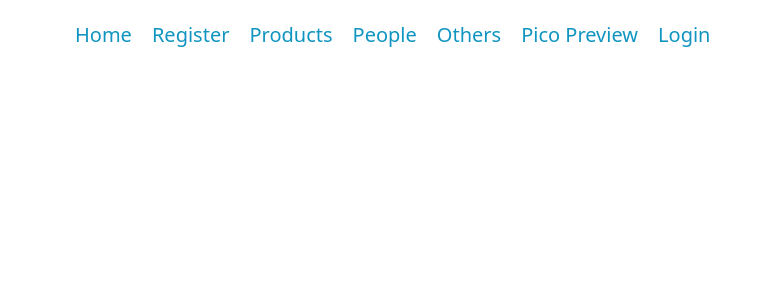
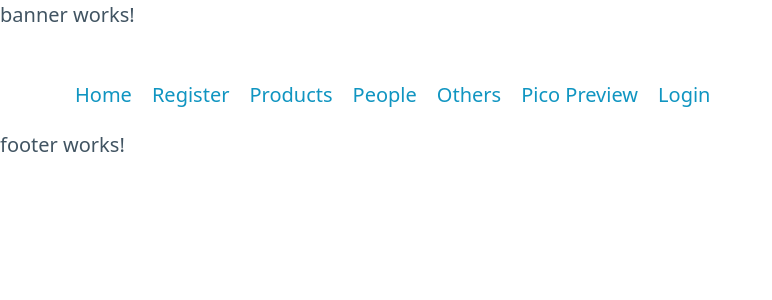
Before and after one commit to mangelsr/angular-ci-cd, an Angular app: page / in a window 1280 px wide. Shown: the top 300 px of the page, without its empty margins (0-772 px from the left). Built offline with nearby package versions, Linux system fonts and the light colour scheme.

Commit message:
UPD: AppComponent template with added components

```diff
--- a/src/app/app.component.html
+++ b/src/app/app.component.html
@@ -1,3 +1,4 @@
+<app-banner></app-banner>
 <header class="container">
   <nav>
     <ul>
@@ -12,3 +13,4 @@
   </nav>
 </header>
 <router-outlet></router-outlet>
+<app-footer></app-footer>
```
